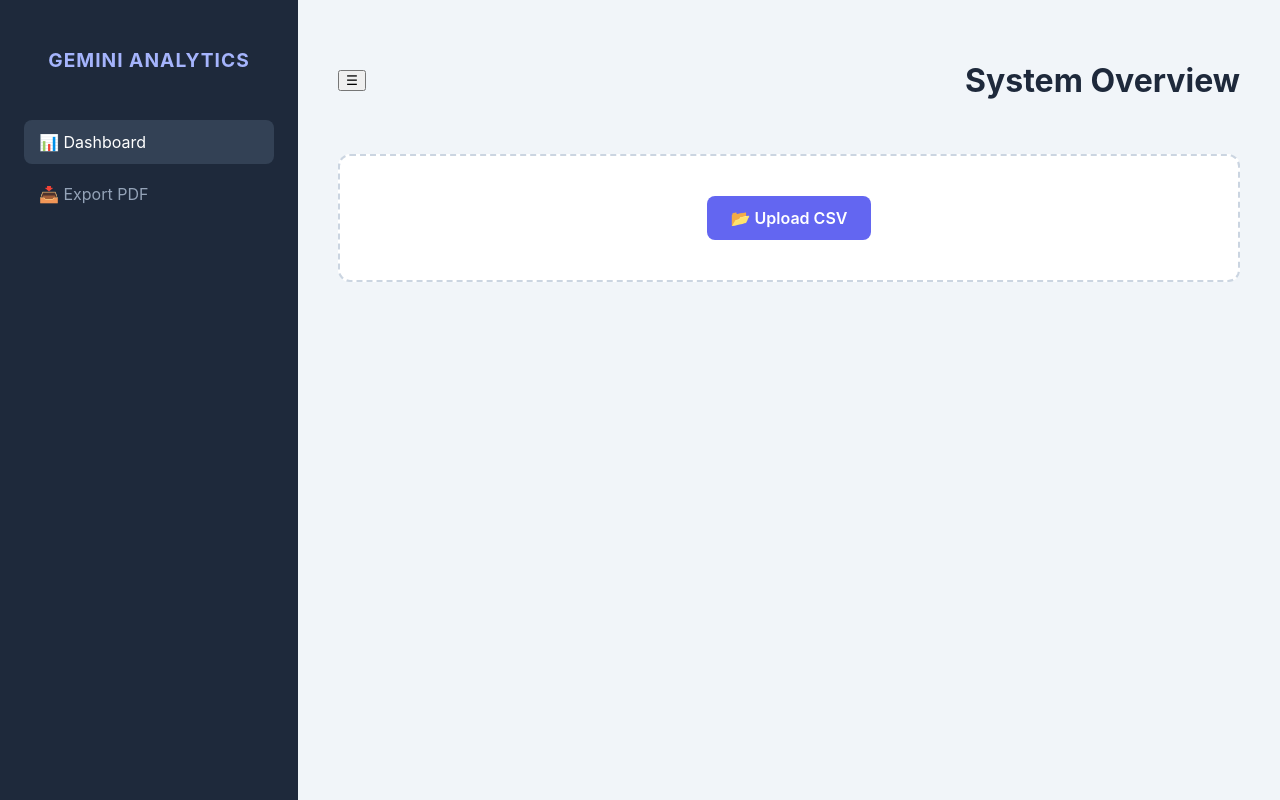
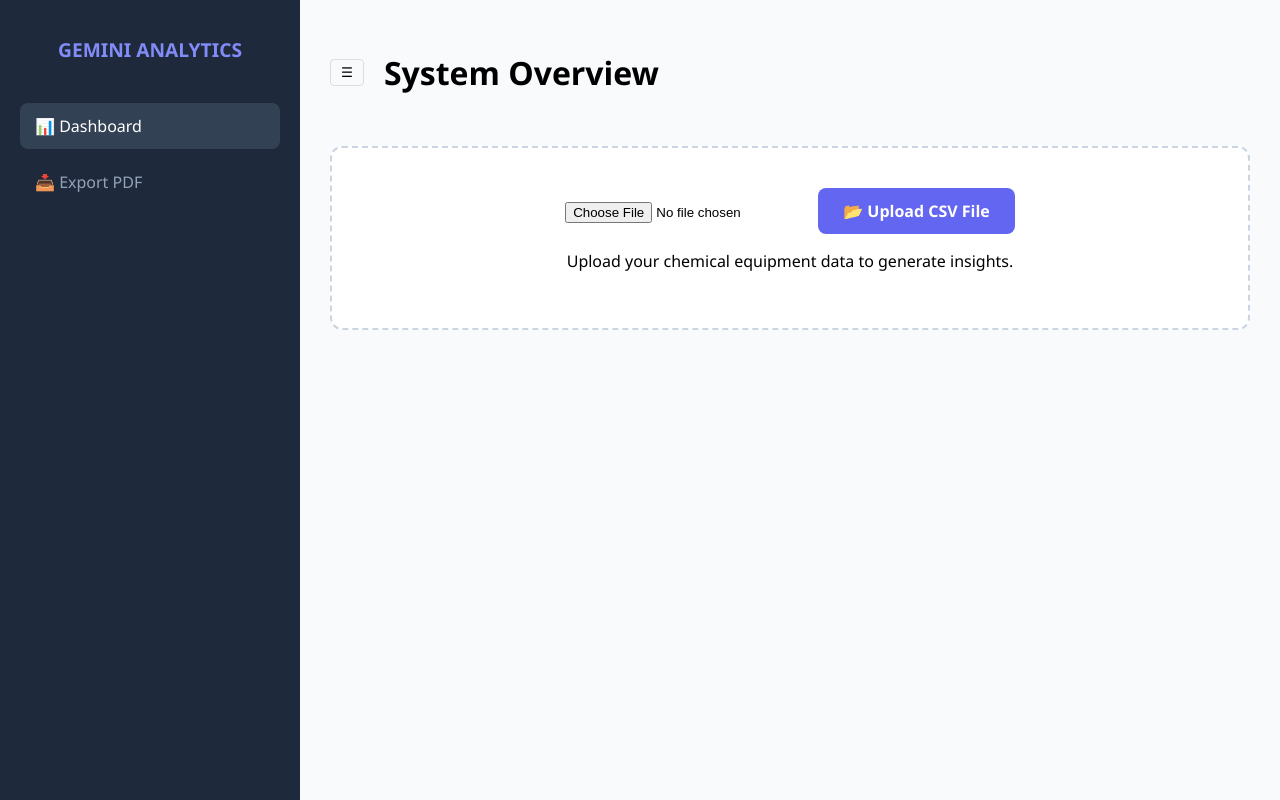
Before and after one commit to shivani-i-i/Industrial-Equipment-Analytics-Suite, a React (Create React App) app in the folder web/: page / in a window 1280 px wide. Built offline with nearby package versions, Linux system fonts and the light colour scheme.

Commit message:
Release: Finalized Smart CSV mapping for Flowrate data, fixed Chart scaling, and resolved Django Admin TEMPLATES error

```diff
--- a/web/src/App.css
+++ b/web/src/App.css
@@ -1,168 +1,83 @@
 :root {
   --primary: #6366f1;
-  --primary-dark: #4f46e5;
   --danger: #ef4444;
   --success: #22c55e;
-  --bg-main: #f1f5f9;
-  --sidebar-bg: #1e293b;
-  --text-main: #1e293b;
-  --text-muted: #64748b;
-  --shadow: 0 10px 15px -3px rgba(0, 0, 0, 0.1);
+  --bg: #f8fafc;
+  --sidebar: #1e293b;
 }
 
-body {
-  margin: 0;
-  font-family: 'Inter', -apple-system, sans-serif;
-  background-color: var(--bg-main);
-  color: var(--text-main);
+body { margin: 0; font-family: 'Segoe UI', sans-serif; background: var(--bg); }
+
+.dashboard-container { display: flex; min-height: 100vh; }
+
+.sidebar {
+  width: 260px;
+  background: var(--sidebar);
+  color: white;
+  padding: 20px;
+  transition: 0.3s;
 }
 
-.dashboard-container {
-  display: flex;
-  min-height: 100vh;
-}
+.sidebar.closed { width: 0; padding: 0; overflow: hidden; }
 
-/* --- Sidebar --- */
-.sidebar {
-  width: 250px;
-  background-color: var(--sidebar-bg);
-  color: white;
-  padding: 2rem 1.5rem;
-  transition: all 0.3s ease;
-  flex-shrink: 0;
-}
+.sidebar h2 { color: #818cf8; font-size: 1.2rem; margin-bottom: 40px; text-align: center; }
 
-.sidebar.closed {
-  width: 0;
-  padding: 0;
-  overflow: hidden;
-}
-
-.sidebar h2 {
-  color: #a5b4fc;
-  font-size: 1.2rem;
-  margin-bottom: 3rem;
-  text-align: center;
-  letter-spacing: 1px;
-}
-
-.sidebar ul {
-  list-style: none;
-  padding: 0;
-}
+.sidebar ul { list-style: none; padding: 0; }
 
 .sidebar li {
   padding: 12px 15px;
+  margin-bottom: 10px;
   border-radius: 8px;
+  cursor: pointer;
   color: #94a3b8;
-  cursor: pointer;
-  margin-bottom: 8px;
-  transition: 0.2s;
 }
 
-.sidebar li.active, .sidebar li:hover {
-  background: #334155;
-  color: white;
-}
+.sidebar li.active { background: #334155; color: white; }
 
-/* --- Main Content --- */
-.main-content {
-  flex: 1;
-  padding: 2.5rem;
-  max-width: 1400px;
-}
+.main-content { flex: 1; padding: 30px; }
 
-header {
-  display: flex;
-  justify-content: space-between;
-  align-items: center;
-  margin-bottom: 2rem;
-}
+header { display: flex; align-items: center; gap: 20px; margin-bottom: 30px; }
 
-/* --- Upload Section --- */
+.toggle-btn { background: none; border: 1px solid #ddd; padding: 5px 10px; cursor: pointer; border-radius: 4px; }
+
 .upload-box {
   background: white;
-  padding: 2.5rem;
+  padding: 40px;
   border-radius: 12px;
   border: 2px dashed #cbd5e1;
   text-align: center;
-  margin-bottom: 2.5rem;
-}
-
-input[type="file"] {
-  display: none;
+  margin-bottom: 30px;
 }
 
 .btn-primary {
-  display: inline-block;
   background: var(--primary);
   color: white;
-  padding: 12px 24px;
+  padding: 12px 25px;
   border-radius: 8px;
-  border: none;
   cursor: pointer;
+  display: inline-block;
   font-weight: 600;
-  text-decoration: none;
 }
 
-.btn-primary:hover {
-  background: var(--primary-dark);
-}
-
-/* --- Grid for Chart & Table --- */
-.results-container {
-  display: grid;
-  grid-template-columns: 1.5fr 1fr;
-  gap: 2rem;
-}
+.results-container { display: grid; grid-template-columns: 1.6fr 1fr; gap: 25px; }
 
 .chart-section, .table-section {
   background: white;
-  padding: 1.5rem;
+  padding: 20px;
   border-radius: 12px;
-  box-shadow: var(--shadow);
+  box-shadow: 0 4px 6px -1px rgba(0,0,0,0.1);
 }
 
-/* --- Table Styling --- */
-table {
-  width: 100%;
-  border-collapse: collapse;
-}
+table { width: 100%; border-collapse: collapse; }
+th { text-align: left; color: #64748b; padding: 12px; border-bottom: 2px solid #f1f5f9; }
+td { padding: 12px; border-bottom: 1px solid #f1f5f9; }
 
-th {
-  text-align: left;
-  padding: 12px;
-  border-bottom: 2px solid #f1f5f9;
-  color: var(--text-muted);
-}
-
-td {
-  padding: 12px;
-  border-bottom: 1px solid #f8fafc;
-}
-
-/* --- Status Pills --- */
 .status-pill {
   padding: 4px 12px;
   border-radius: 20px;
   font-size: 0.75rem;
-  font-weight: 700;
-  text-transform: uppercase;
+  font-weight: bold;
 }
 
-.status-critical {
-  background: #fee2e2;
-  color: var(--danger);
-}
-
-.status-stable {
-  background: #dcfce7;
-  color: var(--success);
-}
-
-/* --- Responsive --- */
-@media (max-width: 1024px) {
-  .results-container {
-    grid-template-columns: 1fr;
-  }
-}
+.status-critical { background: #fee2e2; color: var(--danger); }
+.status-stable { background: #dcfce7; color: var(--success); }
--- a/web/src/App.js
+++ b/web/src/App.js
@@ -24,11 +24,13 @@ function App() {
       header: true,
       skipEmptyLines: true,
       complete: (results) => {
-        const parsedData = results.data.map(row => {
-          const id = row.id || row.ID || row.Equipment_ID || 'N/A';
-          const name = row.name || row.Equipment || row.Asset || 'Unknown';
-          const loadVal = Number(row.load || row.Load || row.risk_score || 0);
-          const status = row.status || (loadVal >= 80 ? 'CRITICAL' : 'STABLE');
+        const parsedData = results.data.map((row, index) => {
+          // MAPPING: Matches your CSV headers (Equipment, Flowrate)
+          const name = row.Equipment || row.name || "Unknown";
+          const loadVal = Number(row.Flowrate || row.load || 0);
+          const status = loadVal > 140 ? 'CRITICAL' : 'STABLE';
+          const id = index + 1;
+
           return { id, name, load: loadVal, status };
         });
         setData(parsedData);
@@ -38,52 +40,88 @@ function App() {
   };
 
   const exportPDF = () => {
+    if (data.length === 0) return;
     const doc = new jsPDF();
-    doc.text("Equipment Analytics Report", 14, 15);
+    doc.text("Chemical Equipment Flowrate Report", 14, 15);
     autoTable(doc, {
-      head: [["ID", "Name", "Status", "Load (%)"]],
-      body: data.map(item => [item.id, item.name, item.status, `${item.load}%`]),
+      head: [["ID", "Equipment", "Status", "Flowrate"]],
+      body: data.map(item => [item.id, item.name, item.status, item.load]),
       startY: 20,
       theme: 'grid',
-      headStyles: { fillColor: [63, 66, 241] }
+      headStyles: { fillColor: [99, 102, 241] }
     });
-    doc.save("Report.pdf");
+    doc.save("Equipment_Report.pdf");
   };
 
   const chartData = {
     labels: data.map(d => d.name),
     datasets: [{
-      label: 'Load (%)',
+      label: 'Flowrate',
       data: data.map(d => d.load),
-      backgroundColor: data.map(d => d.load >= 80 ? '#ef4444' : '#6366f1'),
+      backgroundColor: data.map(d => d.load > 140 ? '#ef4444' : '#6366f1'),
+      borderRadius: 4,
     }]
+  };
+
+  const chartOptions = {
+    responsive: true,
+    maintainAspectRatio: false,
+    scales: {
+      y: { beginAtZero: true, suggestedMax: 200 }
+    }
   };
 
   return (
     <div className="dashboard-container">
       <aside className={`sidebar ${sidebarOpen ? "open" : "closed"}`}>
         <h2>GEMINI ANALYTICS</h2>
-        <ul><li className="active">📊 Dashboard</li><li onClick={exportPDF}>📥 Export PDF</li></ul>
+        <ul>
+          <li className="active" onClick={() => window.location.reload()}>📊 Dashboard</li>
+          <li onClick={exportPDF}>📥 Export PDF</li>
+        </ul>
       </aside>
+
       <main className="main-content">
         <header>
-          <button onClick={() => setSidebarOpen(!sidebarOpen)}>☰</button>
+          <button className="toggle-btn" onClick={() => setSidebarOpen(!sidebarOpen)}>☰</button>
           <h1>System Overview</h1>
         </header>
+
         <section className="upload-box">
-          <input type="file" accept=".csv" onChange={handleFileUpload} id="csv" />
-          <label htmlFor="csv" className="btn-primary">{loading ? "Loading..." : "📂 Upload CSV"}</label>
+          <input type="file" accept=".csv" onChange={handleFileUpload} id="csv-upload" />
+          <label htmlFor="csv-upload" className="btn-primary">
+            {loading ? "Processing..." : "📂 Upload CSV File"}
+          </label>
+          <p>Upload your chemical equipment data to generate insights.</p>
         </section>
+
         {data.length > 0 && (
           <div className="results-container">
-            <div className="chart-section"><Bar data={chartData} options={{ maintainAspectRatio: false }} /></div>
+            <div className="chart-section">
+              <h3>Flowrate Distribution</h3>
+              <div style={{ height: '350px' }}>
+                <Bar data={chartData} options={chartOptions} />
+              </div>
+            </div>
             <div className="table-section">
+              <h3>Live Status Logs</h3>
               <table>
-                <thead><tr><th>ID</th><th>Name</th><th>Status</th></tr></thead>
-                <tbody>{data.map((item, i) => (
-                  <tr key={i}><td>{item.id}</td><td>{item.name}</td>
-                  <td><span className={`status-pill ${item.load >= 80 ? 'status-critical' : 'status-stable'}`}>{item.status}</span></td></tr>
-                ))}</tbody>
+                <thead>
+                  <tr><th>ID</th><th>Name</th><th>Status</th></tr>
+                </thead>
+                <tbody>
+                  {data.map((item, i) => (
+                    <tr key={i}>
+                      <td>{item.id}</td>
+                      <td>{item.name}</td>
+                      <td>
+                        <span className={`status-pill ${item.load > 140 ? 'status-critical' : 'status-stable'}`}>
+                          {item.status}
+                        </span>
+                      </td>
+                    </tr>
+                  ))}
+                </tbody>
               </table>
             </div>
           </div>
@@ -92,4 +130,5 @@ function App() {
     </div>
   );
 }
+
 export default App;
```
Also changed, not shown: 1 other file (tests, documents, lock files or other folders).
